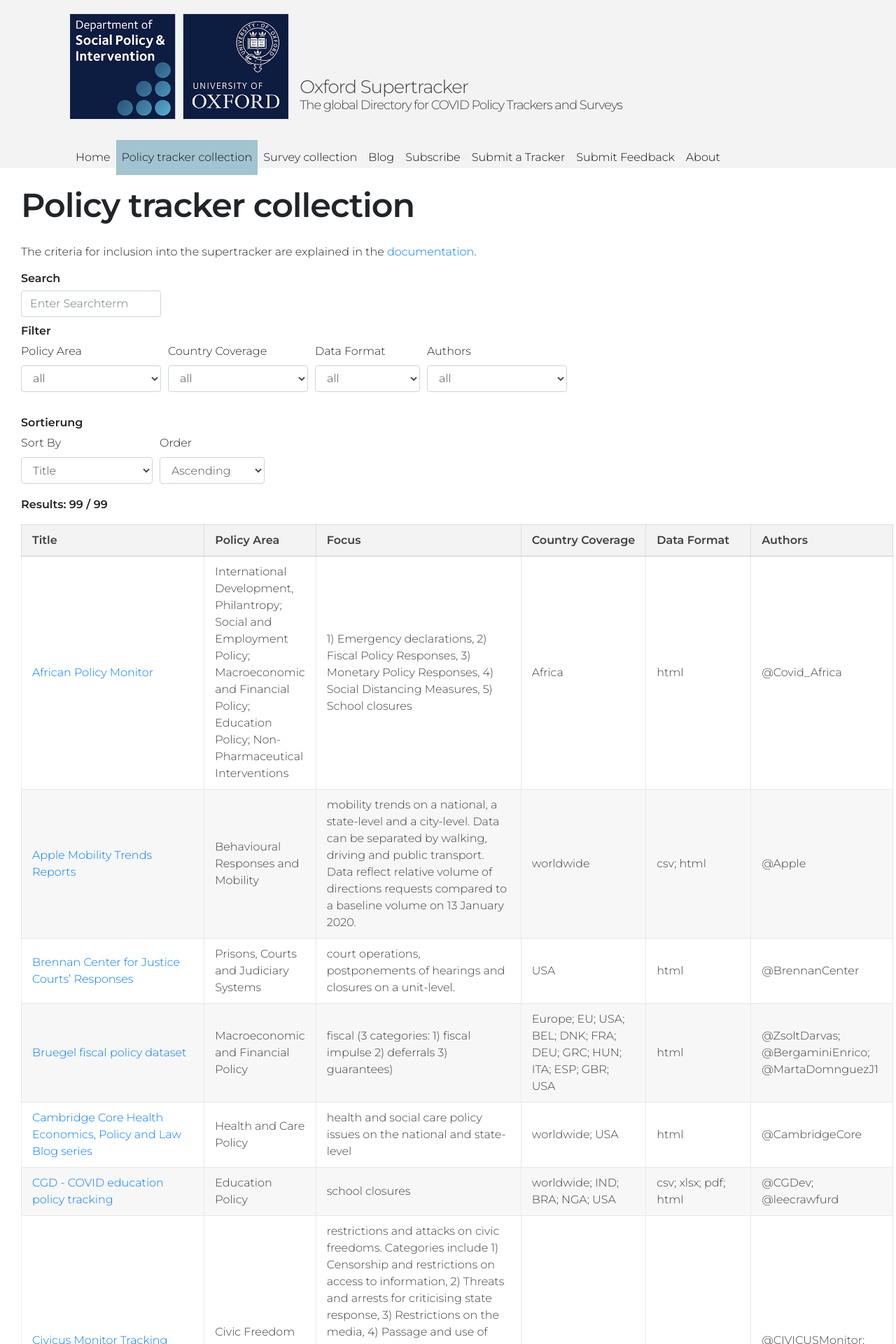
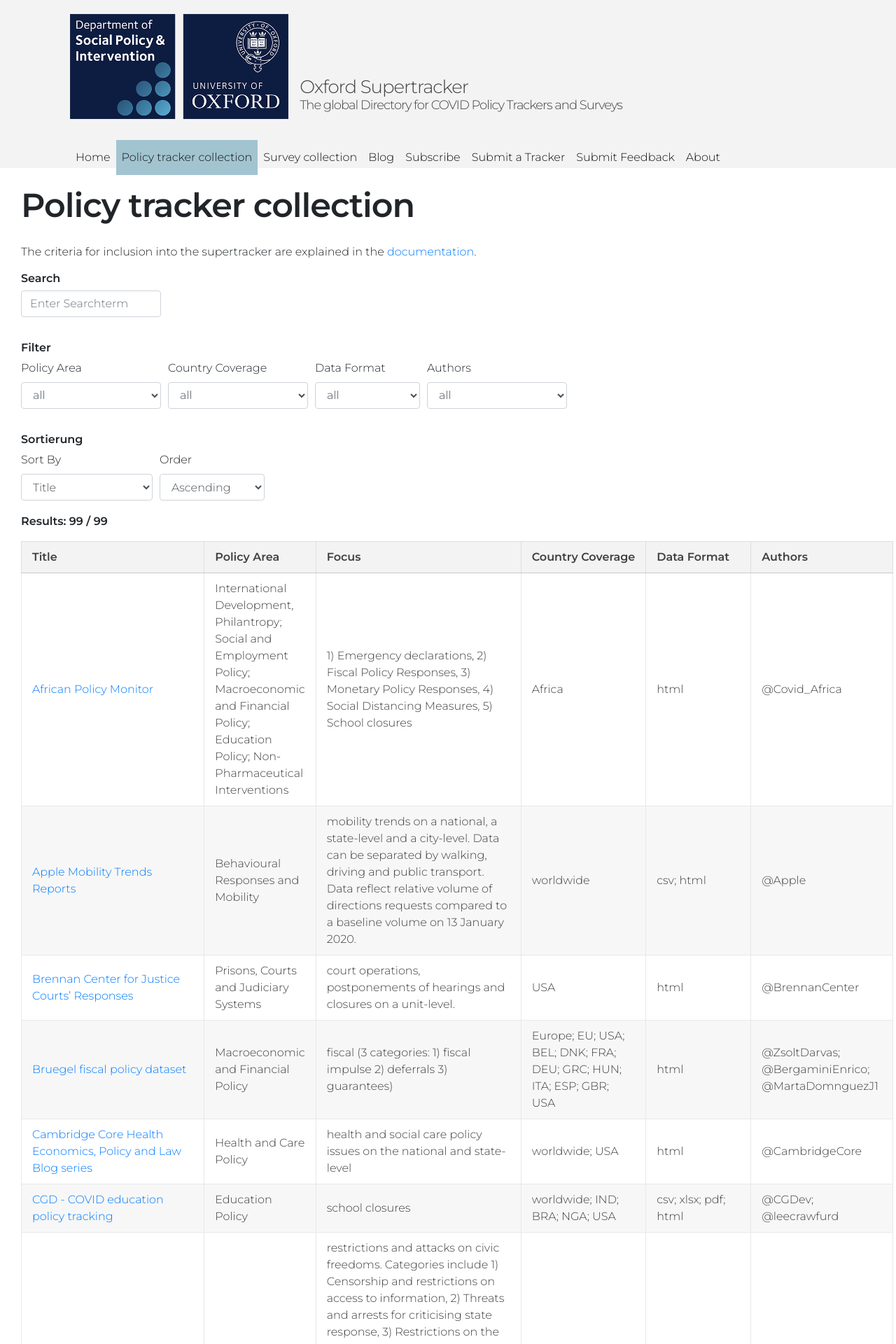
Before and after one commit to lukaslehner/supertracker, a Jekyll site: the page built from 01_policy-trackers.md, in a window 1280 px wide. Shown: the top 1920 px of the page at 70% size. Built offline with Jekyll 4.4.1, drawn with Linux system fonts in a browser that asks for light colours.

Commit message:
fix: margin above "Filter"

```diff
--- a/_layouts/datatable.html
+++ b/_layouts/datatable.html
@@ -20,7 +20,7 @@ layout: default
       </div>
     </div>
 
-    <h4>Filter</h4>
+    <h4 class="mt-4">Filter</h4>
     <div class="d-flex justify-start flex-wrap" id="filterlist">
     </div>
 
```
